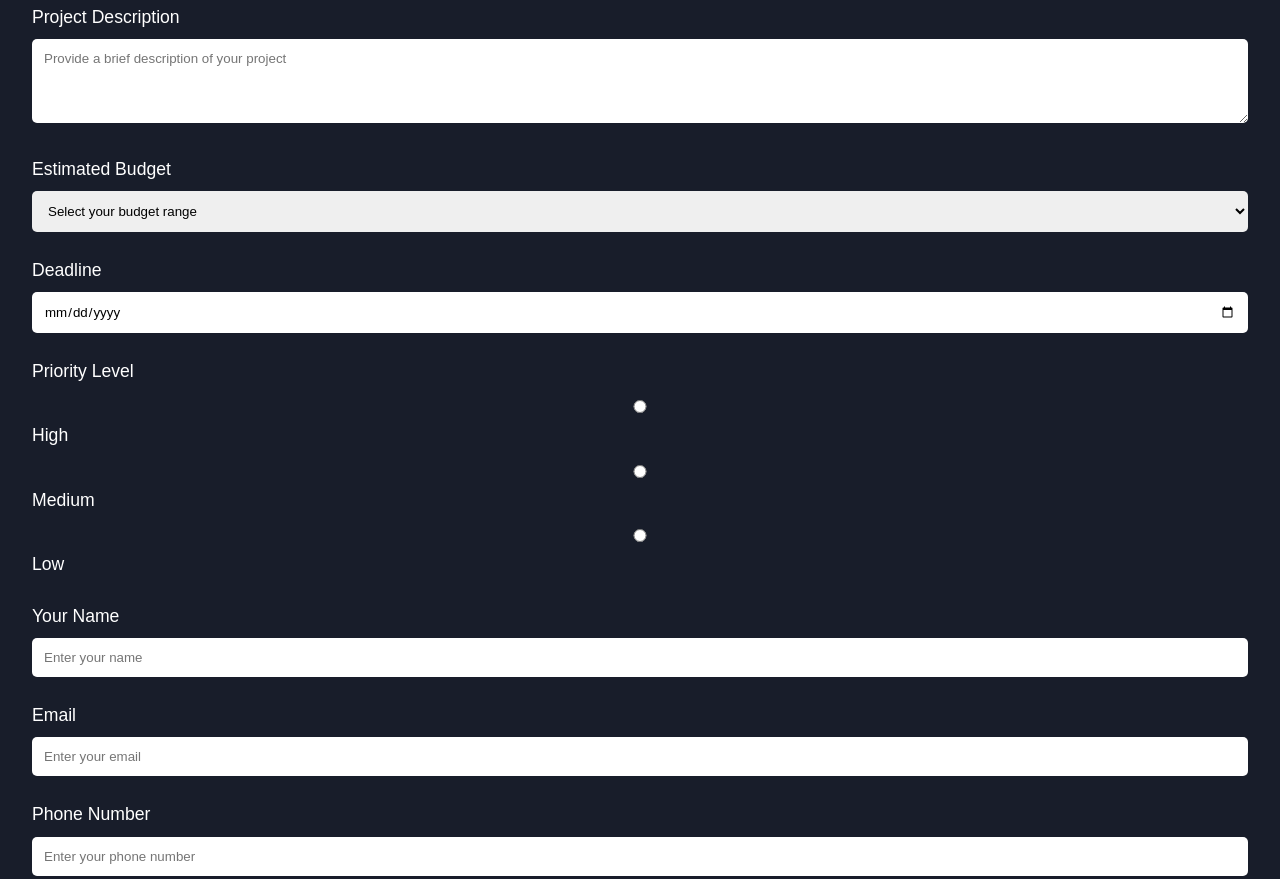
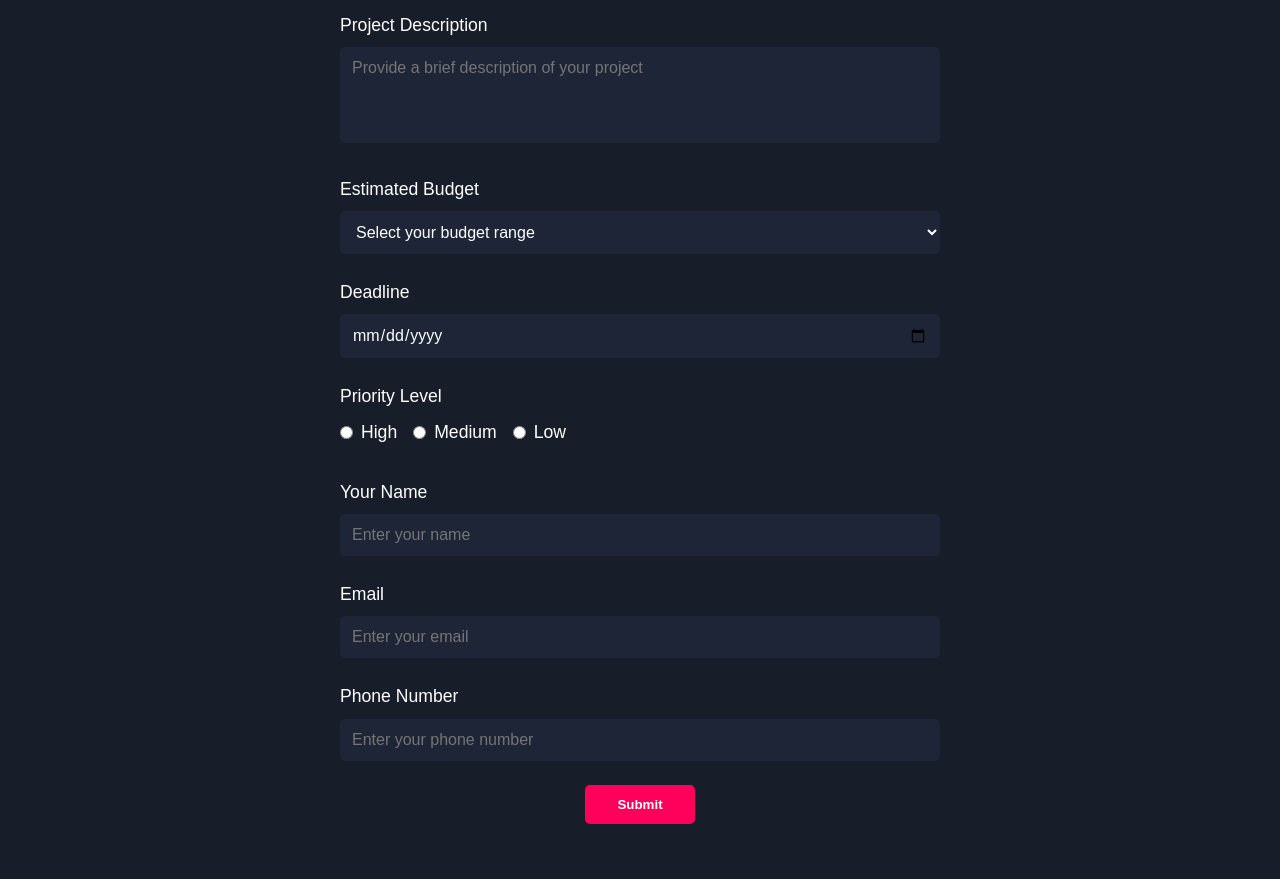
Before and after one commit to muwomotapiwa/KypexTechSolutions, a plain HTML site: page project-start.html in a window 1280 px wide. Shown: the part 911-1790 px from the top of the page. Drawn offline with Linux system fonts and the light colour scheme.

Commit message:
css changes

```diff
--- a/css/project-start.css
+++ b/css/project-start.css
@@ -49,9 +49,14 @@
     margin-bottom: 2rem;
 }
 
+.project-form form {
+    max-width: 600px; /* Set maximum width for the form */
+    margin: 0 auto; /* Center the form */
+    text-align: left; /* Align form labels and fields to the left */
+}
+
 .form-group {
     margin-bottom: 1.5rem;
-    text-align: left;
 }
 
 .form-group label {
@@ -62,9 +67,17 @@
 
 input, select, textarea {
     width: 100%;
+    max-width: 100%; /* Ensure inputs do not exceed the form width */
     padding: 0.75rem;
     border-radius: 5px;
     border: none;
+    background: #1e2536;
+    color: #fff;
+    font-size: 1rem;
+}
+
+textarea {
+    resize: none; /* Prevent resizing of the textarea */
 }
 
 button {
@@ -76,8 +89,34 @@ button {
     cursor: pointer;
     font-weight: bold;
     transition: background 0.3s ease;
+    display: block;
+    margin: 1rem auto 0; /* Center the button */
 }
 
 button:hover {
     background: #d10048;
 }
+
+/* Priority Level Radio Group */
+.radio-group {
+    display: flex;
+    gap: 1rem;
+}
+
+.radio-group label {
+    display: flex;
+    align-items: center;
+    gap: 0.5rem;
+    color: #fff;
+}
+
+/* Responsive Design */
+@media (max-width: 768px) {
+    .project-form form {
+        padding: 0 1rem;
+    }
+
+    input, select, textarea {
+        padding: 0.6rem;
+    }
+}
```
